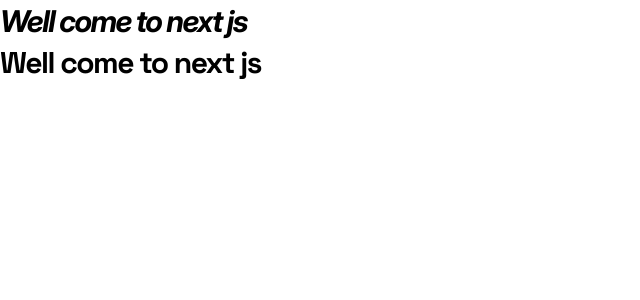
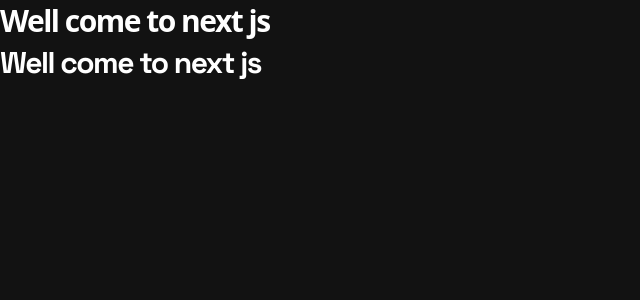
Before and after one commit to Dagemgissila/devflow, a Next.js app: page / in a window 1280 px wide. Shown: the top 300 px of the page, without its empty margins (0-640 px from the left). Built offline with nearby package versions, Linux system fonts and the light colour scheme.

Commit message:
set up next themes

```diff
--- a/app/layout.tsx
+++ b/app/layout.tsx
@@ -1,6 +1,8 @@
 import type { Metadata } from "next";
 import "./globals.css";
 import localFont from "next/font/local";
+
+import ThemeProvider from "@/context/Theme";
 
 const inter = localFont({
   src: "./fonts/interVF.ttf",
@@ -29,11 +31,18 @@
   children: React.ReactNode;
 }>) {
   return (
-    <html lang="en">
+    <html lang="en" suppressHydrationWarning>
       <body
-        className={`$ ${inter.className} ${spaceGrotesk.variable} antialiased`}
+        className={`${inter.variable} ${spaceGrotesk.variable} antialiased`}
       >
-        {children}
+        <ThemeProvider
+          attribute="class"
+          defaultTheme="dark"
+          enableSystem
+          disableTransitionOnChange
+        >
+          {children}
+        </ThemeProvider>
       </body>
     </html>
   );
--- /dev/null
+++ b/context/Theme.tsx
@@ -0,0 +1,10 @@
+"use client";
+import {
+  ThemeProviderProps,
+  ThemeProvider as NextThemeProvider,
+} from "next-themes";
+const ThemeProvider = ({ children, ...props }: ThemeProviderProps) => {
+  return <NextThemeProvider {...props}>{children}</NextThemeProvider>;
+};
+
+export default ThemeProvider;
```
Also changed, not shown: package.json (+7 -0 lines), 1 other file (tests, documents, lock files or other folders).
